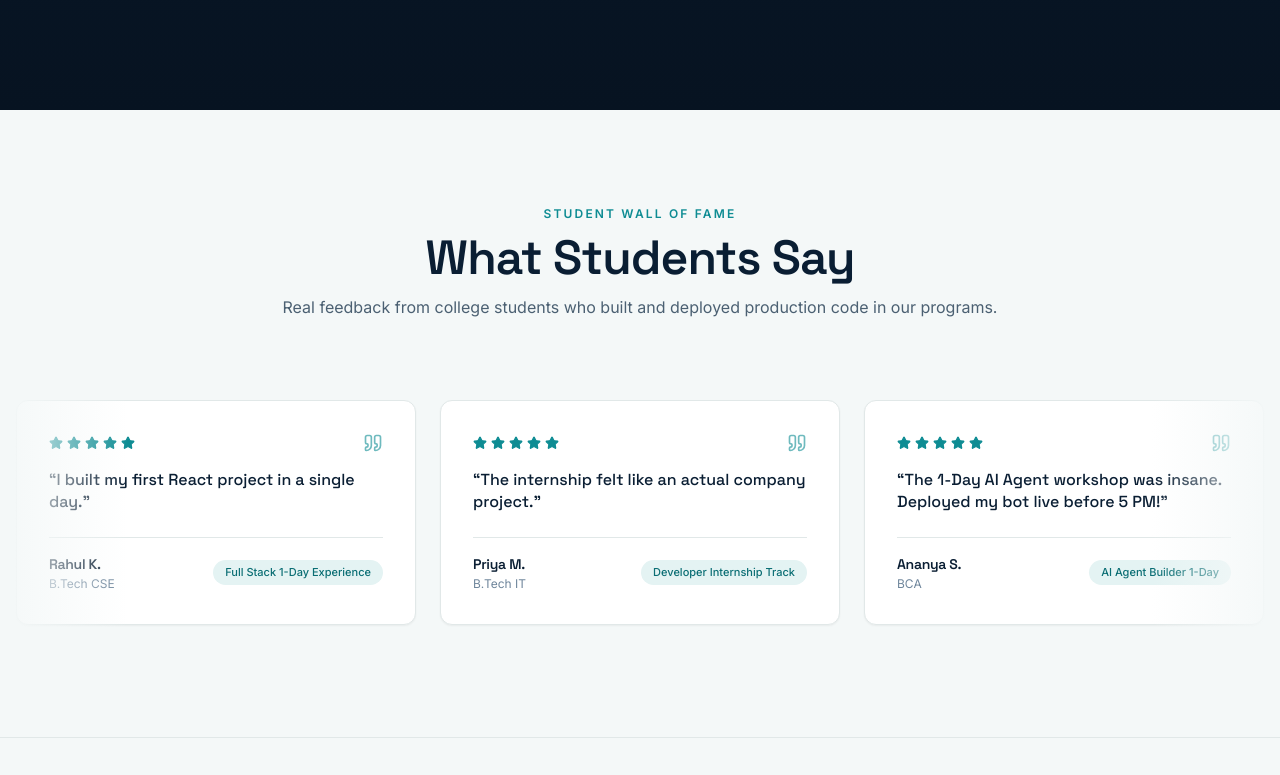
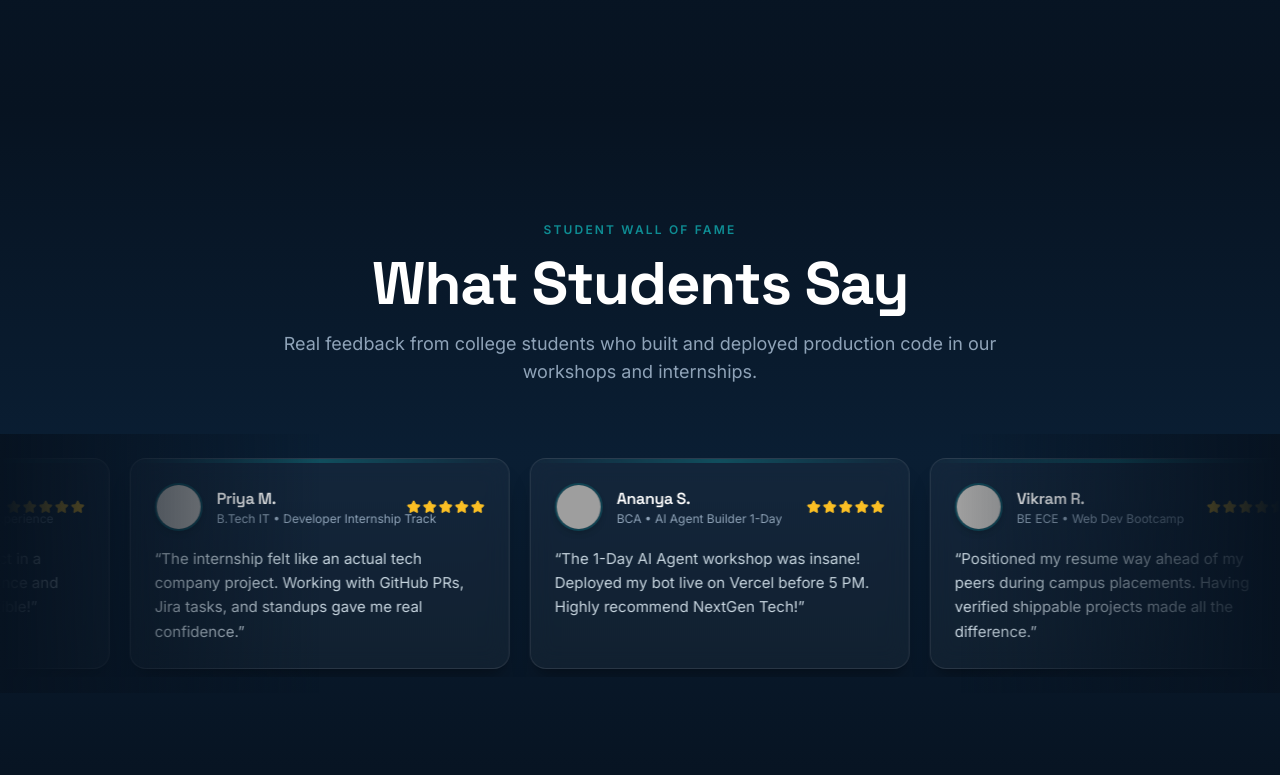
Before and after one commit to ae9-in/nextgentech, a Next.js app: page / in a window 1280 px wide. Shown: the part 3745-4520 px from the top of the page. Built offline with nearby package versions, Linux system fonts and the light colour scheme; grey boxes are pictures that could not be loaded.

Commit message:
feat: integrate marquee testimonials component with avatar and dark glassmorphic cards

```diff
--- a/package.json
+++ b/package.json
@@ -10,6 +10,7 @@
   },
   "dependencies": {
     "@number-flow/react": "^0.6.2",
+    "@radix-ui/react-avatar": "^1.2.6",
     "bcryptjs": "^3.0.3",
     "canvas-confetti": "^1.9.3",
     "clsx": "^2.1.1",
--- a/src/components/sections/InternshipSection.tsx
+++ b/src/components/sections/InternshipSection.tsx
@@ -125,12 +125,6 @@ export const InternshipSection: React.FC<InternshipSectionProps> = ({ onExploreI
                       </span>
                     </span>
 
-                    {/* Price tag */}
-                    <div className="absolute bottom-4 left-4 flex items-baseline gap-1">
-                      <span className="text-2xl font-bold text-white">{track.price}</span>
-                      <span className="text-xs text-white/50">/ program</span>
-                    </div>
-
                     {/* Icon badge */}
                     <div className={`absolute bottom-4 right-4 w-10 h-10 rounded-xl bg-gradient-to-br ${gradient} flex items-center justify-center shadow-lg`}>
                       {getTrackIcon(track.icon, 'w-5 h-5 text-white')}
--- a/src/components/sections/StudentStories.tsx
+++ b/src/components/sections/StudentStories.tsx
@@ -1,76 +1,59 @@
 'use client';
 
 import React from 'react';
-import { motion } from 'framer-motion';
-import { CONTENT } from '@/config/content';
-import { Star, Quote } from 'lucide-react';
+import { TestimonialsSection } from '@/components/ui/testimonials-with-marquee';
+
+const testimonialsData = [
+  {
+    author: {
+      name: "Rahul K.",
+      handle: "B.Tech CSE • Full Stack 1-Day Experience",
+      avatar: "https://images.unsplash.com/photo-1539571696357-5a69c17a67c6?w=150&h=150&fit=crop&crop=face",
+    },
+    text: "I built my first React & Node project in a single day. The step-by-step guidance and live mentor debugging were incredible!",
+  },
+  {
+    author: {
+      name: "Priya M.",
+      handle: "B.Tech IT • Developer Internship Track",
+      avatar: "https://images.unsplash.com/photo-1494790108377-be9c29b29330?w=150&h=150&fit=crop&crop=face",
+    },
+    text: "The internship felt like an actual tech company project. Working with GitHub PRs, Jira tasks, and standups gave me real confidence.",
+  },
+  {
+    author: {
+      name: "Ananya S.",
+      handle: "BCA • AI Agent Builder 1-Day",
+      avatar: "https://images.unsplash.com/photo-1534528741775-53994a69daeb?w=150&h=150&fit=crop&crop=face",
+    },
+    text: "The 1-Day AI Agent workshop was insane! Deployed my bot live on Vercel before 5 PM. Highly recommend NextGen Tech!",
+  },
+  {
+    author: {
+      name: "Vikram R.",
+      handle: "BE ECE • Web Dev Bootcamp",
+      avatar: "https://images.unsplash.com/photo-1507003211169-0a1dd7228f2d?w=150&h=150&fit=crop&crop=face",
+    },
+    text: "Positioned my resume way ahead of my peers during campus placements. Having verified shippable projects made all the difference.",
+  },
+  {
+    author: {
+      name: "Sneha Reddy",
+      handle: "B.Tech AI&DS • Data Analytics Sprint",
+      avatar: "https://images.unsplash.com/photo-1517841905240-472988babdf9?w=150&h=150&fit=crop&crop=face",
+    },
+    text: "From zero Python knowledge to creating interactive dashboards in one weekend. The mentors answer every doubt instantly!",
+  },
+];
 
 export const StudentStories: React.FC = () => {
   return (
-    <section id="testimonials" className="py-24 bg-[#F4F8F8] border-b border-[#E1E8E8] relative overflow-hidden">
-      <div className="max-w-7xl mx-auto px-4 sm:px-6 lg:px-8 relative z-10">
-        <motion.div
-          initial={{ opacity: 0, y: 20 }}
-          whileInView={{ opacity: 1, y: 0 }}
-          viewport={{ once: true }}
-          transition={{ duration: 0.6 }}
-          className="text-center max-w-3xl mx-auto space-y-3 mb-16"
-        >
-          <span className="text-xs font-sans font-semibold text-[#0E8C93] uppercase tracking-[0.18em] block">
-            STUDENT WALL OF FAME
-          </span>
-          <h2 className="text-4xl sm:text-5xl font-display font-semibold text-[#0A1E33]">
-            What Students Say
-          </h2>
-          <p className="text-[#4B6072] text-base leading-relaxed">
-            Real feedback from college students who built and deployed production code in our programs.
-          </p>
-        </motion.div>
-      </div>
-
-      {/* Continuous Horizontal Scrolling Wall of Fame */}
-      <div className="relative overflow-hidden w-full py-4">
-        {/* Fade Masks */}
-        <div className="pointer-events-none absolute left-0 top-0 bottom-0 w-32 bg-gradient-to-r from-[#F4F8F8] to-transparent z-10" />
-        <div className="pointer-events-none absolute right-0 top-0 bottom-0 w-32 bg-gradient-to-l from-[#F4F8F8] to-transparent z-10" />
-
-        <div className="animate-marquee-slow gap-6 px-4 flex">
-          {CONTENT.testimonials.concat(CONTENT.testimonials).concat(CONTENT.testimonials).map((rev, index) => (
-            <div
-              key={`${rev.name}-${index}`}
-              className="w-[340px] sm:w-[400px] p-8 rounded-xl bg-white border border-[#E1E8E8] shrink-0 flex flex-col justify-between space-y-6 shadow-sm"
-            >
-              <div className="space-y-4">
-                {/* Stars & Quote Icon */}
-                <div className="flex items-center justify-between">
-                  <div className="flex items-center gap-1 text-[#0E8C93]">
-                    {[...Array(rev.stars)].map((_, i) => (
-                      <Star key={i} className="w-3.5 h-3.5 fill-[#0E8C93]" />
-                    ))}
-                  </div>
-                  <Quote className="w-5 h-5 text-[#0E8C93]/60" />
-                </div>
-
-                {/* Quote */}
-                <p className="text-[#0A1E33] font-display text-base font-medium leading-snug">
-                  &ldquo;{rev.quote}&rdquo;
-                </p>
-              </div>
-
-              {/* Student Footer */}
-              <div className="pt-4 border-t border-[#E1E8E8] flex items-center justify-between">
-                <div>
-                  <h4 className="text-sm font-display font-semibold text-[#0A1E33]">{rev.name}</h4>
-                  <p className="text-xs font-sans text-[#6E859B] mt-0.5">{rev.role}</p>
-                </div>
-                <span className="text-[11px] font-sans px-3 py-1 rounded-full bg-[#E4F3F3] text-[#0B6E74] border-none font-medium">
-                  {rev.program}
-                </span>
-              </div>
-            </div>
-          ))}
-        </div>
-      </div>
-    </section>
+    <div id="testimonials">
+      <TestimonialsSection
+        title="What Students Say"
+        description="Real feedback from college students who built and deployed production code in our workshops and internships."
+        testimonials={testimonialsData}
+      />
+    </div>
   );
 };
--- /dev/null
+++ b/src/components/ui/avatar.tsx
@@ -0,0 +1,50 @@
+"use client"
+
+import * as React from "react"
+import * as AvatarPrimitive from "@radix-ui/react-avatar"
+
+import { cn } from "@/lib/utils"
+
+const Avatar = React.forwardRef<
+  React.ElementRef<typeof AvatarPrimitive.Root>,
+  React.ComponentPropsWithoutRef<typeof AvatarPrimitive.Root>
+>(({ className, ...props }, ref) => (
+  <AvatarPrimitive.Root
+    ref={ref}
+    className={cn(
+      "relative flex h-10 w-10 shrink-0 overflow-hidden rounded-full",
+      className,
+    )}
+    {...props}
+  />
+))
+Avatar.displayName = AvatarPrimitive.Root.displayName
+
+const AvatarImage = React.forwardRef<
+  React.ElementRef<typeof AvatarPrimitive.Image>,
+  React.ComponentPropsWithoutRef<typeof AvatarPrimitive.Image>
+>(({ className, ...props }, ref) => (
+  <AvatarPrimitive.Image
+    ref={ref}
+    className={cn("aspect-square h-full w-full", className)}
+    {...props}
+  />
+))
+AvatarImage.displayName = AvatarPrimitive.Image.displayName
+
+const AvatarFallback = React.forwardRef<
+  React.ElementRef<typeof AvatarPrimitive.Fallback>,
+  React.ComponentPropsWithoutRef<typeof AvatarPrimitive.Fallback>
+>(({ className, ...props }, ref) => (
+  <AvatarPrimitive.Fallback
+    ref={ref}
+    className={cn(
+      "flex h-full w-full items-center justify-center rounded-full bg-muted",
+      className,
+    )}
+    {...props}
+  />
+))
+AvatarFallback.displayName = AvatarPrimitive.Fallback.displayName
+
+export { Avatar, AvatarImage, AvatarFallback }
--- /dev/null
+++ b/src/components/ui/testimonial-card.tsx
@@ -0,0 +1,66 @@
+import { cn } from "@/lib/utils"
+import { Avatar, AvatarImage, AvatarFallback } from "@/components/ui/avatar"
+import { Star } from "lucide-react"
+
+export interface TestimonialAuthor {
+  name: string
+  handle: string
+  avatar: string
+}
+
+export interface TestimonialCardProps {
+  author: TestimonialAuthor
+  text: string
+  href?: string
+  className?: string
+}
+
+export function TestimonialCard({
+  author,
+  text,
+  href,
+  className
+}: TestimonialCardProps) {
+  const Card = href ? 'a' : 'div'
+
+  return (
+    <Card
+      {...(href ? { href } : {})}
+      className={cn(
+        "flex flex-col rounded-2xl border backdrop-blur-md",
+        "bg-white/[0.04] border-white/10 hover:bg-white/[0.08] hover:border-[#0E8C93]/40",
+        "p-6 text-start",
+        "w-[340px] sm:w-[380px] shrink-0",
+        "transition-all duration-300 shadow-xl shadow-black/20 group relative overflow-hidden",
+        className
+      )}
+    >
+      <div className="absolute top-0 left-0 right-0 h-1 bg-gradient-to-r from-transparent via-[#0E8C93]/40 to-transparent group-hover:via-[#0E8C93]" />
+
+      <div className="flex items-center gap-3.5">
+        <Avatar className="h-12 w-12 border-2 border-[#0E8C93]/30 shadow-md">
+          <AvatarImage src={author.avatar} alt={author.name} className="object-cover" />
+          <AvatarFallback className="bg-[#0E8C93]/20 text-[#0E8C93] font-bold text-sm">
+            {author.name.substring(0, 2).toUpperCase()}
+          </AvatarFallback>
+        </Avatar>
+        <div className="flex flex-col items-start min-w-0">
+          <h3 className="text-base font-display font-semibold text-white group-hover:text-[#0E8C93] transition-colors truncate">
+            {author.name}
+          </h3>
+          <p className="text-xs font-sans text-[#8FA3B8] truncate">
+            {author.handle}
+          </p>
+        </div>
+        <div className="ml-auto flex items-center gap-0.5 text-amber-400">
+          {[...Array(5)].map((_, i) => (
+            <Star key={i} className="w-3.5 h-3.5 fill-amber-400 text-amber-400" />
+          ))}
+        </div>
+      </div>
+      <p className="mt-4 text-sm sm:text-[15px] font-sans leading-relaxed text-[#C8D6E0]">
+        &ldquo;{text}&rdquo;
+      </p>
+    </Card>
+  )
+}
--- /dev/null
+++ b/src/components/ui/testimonials-with-marquee.tsx
@@ -0,0 +1,66 @@
+import { cn } from "@/lib/utils"
+import { TestimonialCard, TestimonialAuthor } from "@/components/ui/testimonial-card"
+
+interface TestimonialsSectionProps {
+  title: string
+  description: string
+  testimonials: Array<{
+    author: TestimonialAuthor
+    text: string
+    href?: string
+  }>
+  className?: string
+}
+
+export function TestimonialsSection({
+  title,
+  description,
+  testimonials,
+  className
+}: TestimonialsSectionProps) {
+  return (
+    <section className={cn(
+      "py-28 relative overflow-hidden text-white",
+      "style={{ background: 'linear-gradient(180deg, #071321 0%, #0A1E33 50%, #071321 100%)' }}",
+      className
+    )}
+    style={{ background: 'linear-gradient(180deg, #071321 0%, #0A1E33 50%, #071321 100%)' }}
+    >
+      {/* Ambient Orbs */}
+      <div className="absolute top-1/4 left-1/4 w-[500px] h-[500px] bg-[#0E8C93]/8 rounded-full blur-[140px] pointer-events-none" />
+      <div className="absolute bottom-1/4 right-1/4 w-[400px] h-[400px] bg-[#F2803A]/6 rounded-full blur-[120px] pointer-events-none" />
+
+      <div className="mx-auto flex max-w-7xl flex-col items-center gap-12 text-center relative z-10">
+        <div className="flex flex-col items-center gap-4 px-4 max-w-3xl">
+          <span className="text-xs font-sans font-semibold text-[#0E8C93] uppercase tracking-[0.18em] block">
+            STUDENT WALL OF FAME
+          </span>
+          <h2 className="text-4xl sm:text-5xl lg:text-6xl font-display font-bold text-white leading-tight">
+            {title}
+          </h2>
+          <p className="text-base sm:text-lg font-sans text-[#8FA3B8] leading-relaxed">
+            {description}
+          </p>
+        </div>
+
+        <div className="relative flex w-full flex-col items-center justify-center overflow-hidden py-4">
+          <div className="group flex overflow-hidden p-2 [--gap:1.25rem] [gap:var(--gap)] flex-row [--duration:45s]">
+            <div className="flex shrink-0 justify-around [gap:var(--gap)] animate-marquee flex-row group-hover:[animation-play-state:paused]">
+              {[...Array(4)].map((_, setIndex) => (
+                testimonials.map((testimonial, i) => (
+                  <TestimonialCard
+                    key={`${setIndex}-${i}`}
+                    {...testimonial}
+                  />
+                ))
+              ))}
+            </div>
+          </div>
+
+          <div className="pointer-events-none absolute inset-y-0 left-0 hidden w-1/4 bg-gradient-to-r from-[#071321] to-transparent sm:block z-20" />
+          <div className="pointer-events-none absolute inset-y-0 right-0 hidden w-1/4 bg-gradient-to-l from-[#071321] to-transparent sm:block z-20" />
+        </div>
+      </div>
+    </section>
+  )
+}
```
Also changed, not shown: 1 other file (tests, documents, lock files or other folders).
